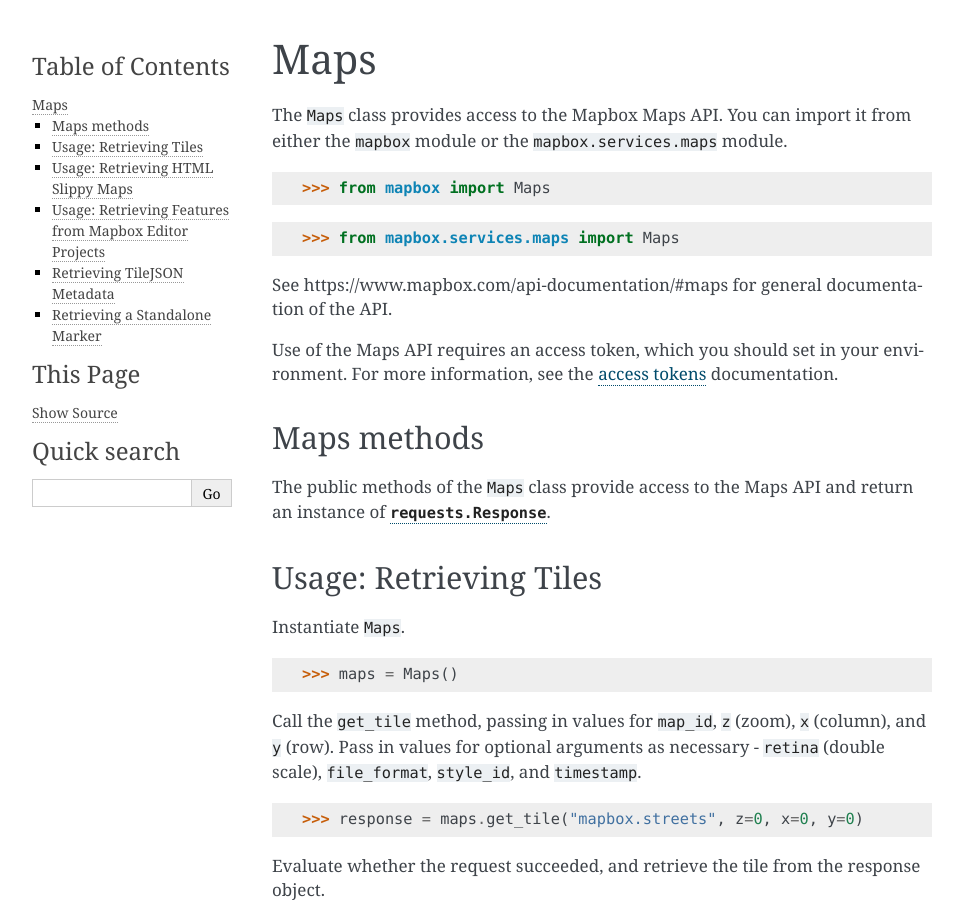
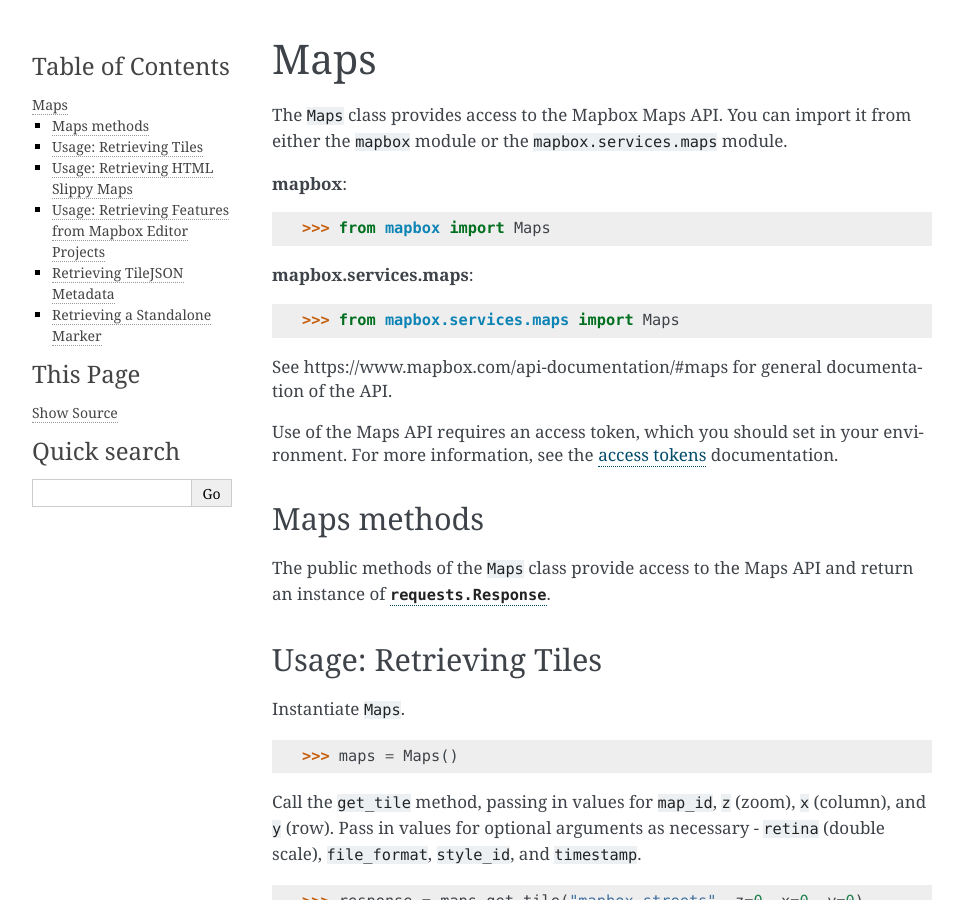
Before and after one commit to mapbox/mapbox-sdk-py, a Sphinx documentation site: the page built from docs/maps.md, in a window 1280 px wide and 900 px high. Shown: the whole window, without its empty margins (148-1111 px from the left). Built offline with Sphinx 7.4.7, drawn with Linux system fonts in a browser that asks for light colours.

Commit message:
Update maps.md

````diff
--- a/docs/maps.md
+++ b/docs/maps.md
@@ -2,9 +2,13 @@
 
 The `Maps` class provides access to the Mapbox Maps API.  You can import it from either the `mapbox` module or the `mapbox.services.maps` module.
 
+__mapbox__:
+
 ```python
 >>> from mapbox import Maps
 ```
+
+__mapbox.services.maps__:
 
 ```python
 >>> from mapbox.services.maps import Maps
````
